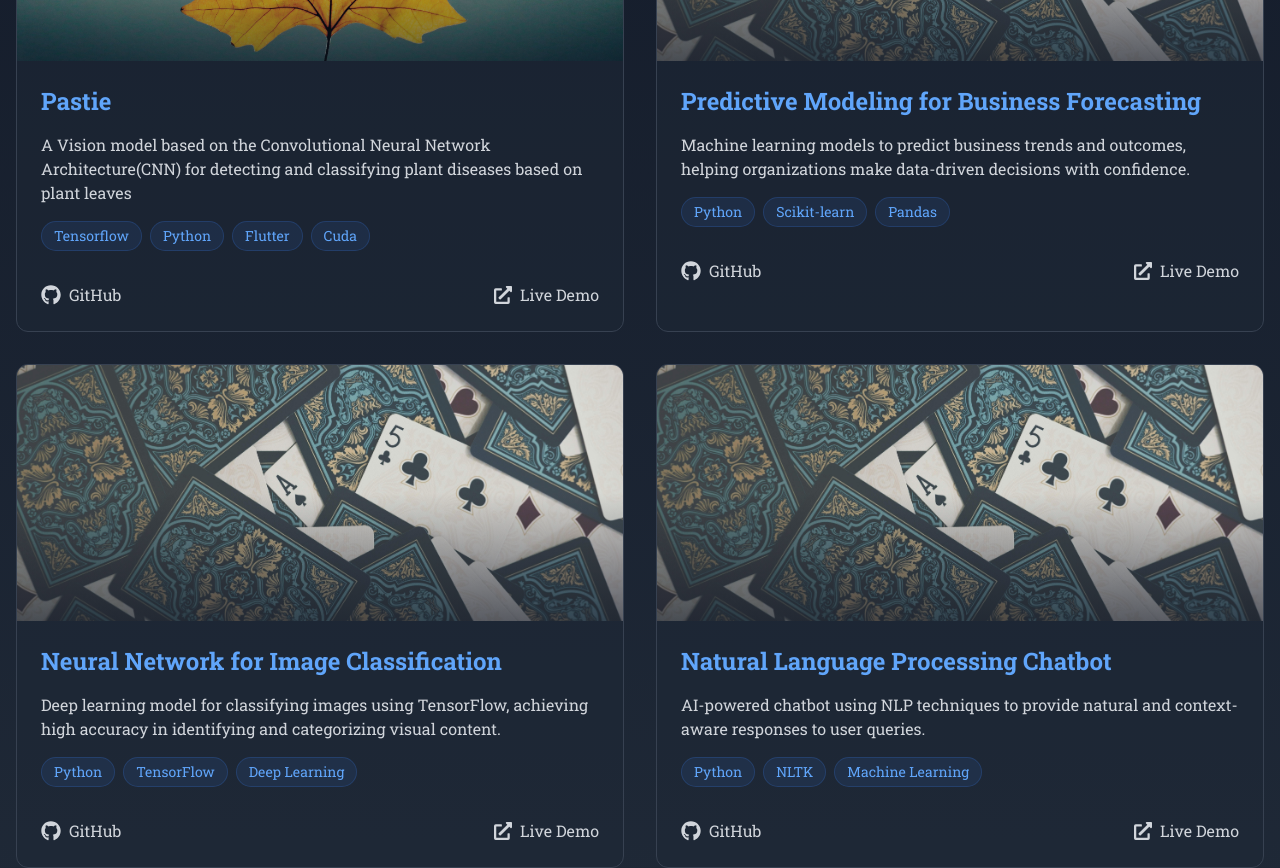
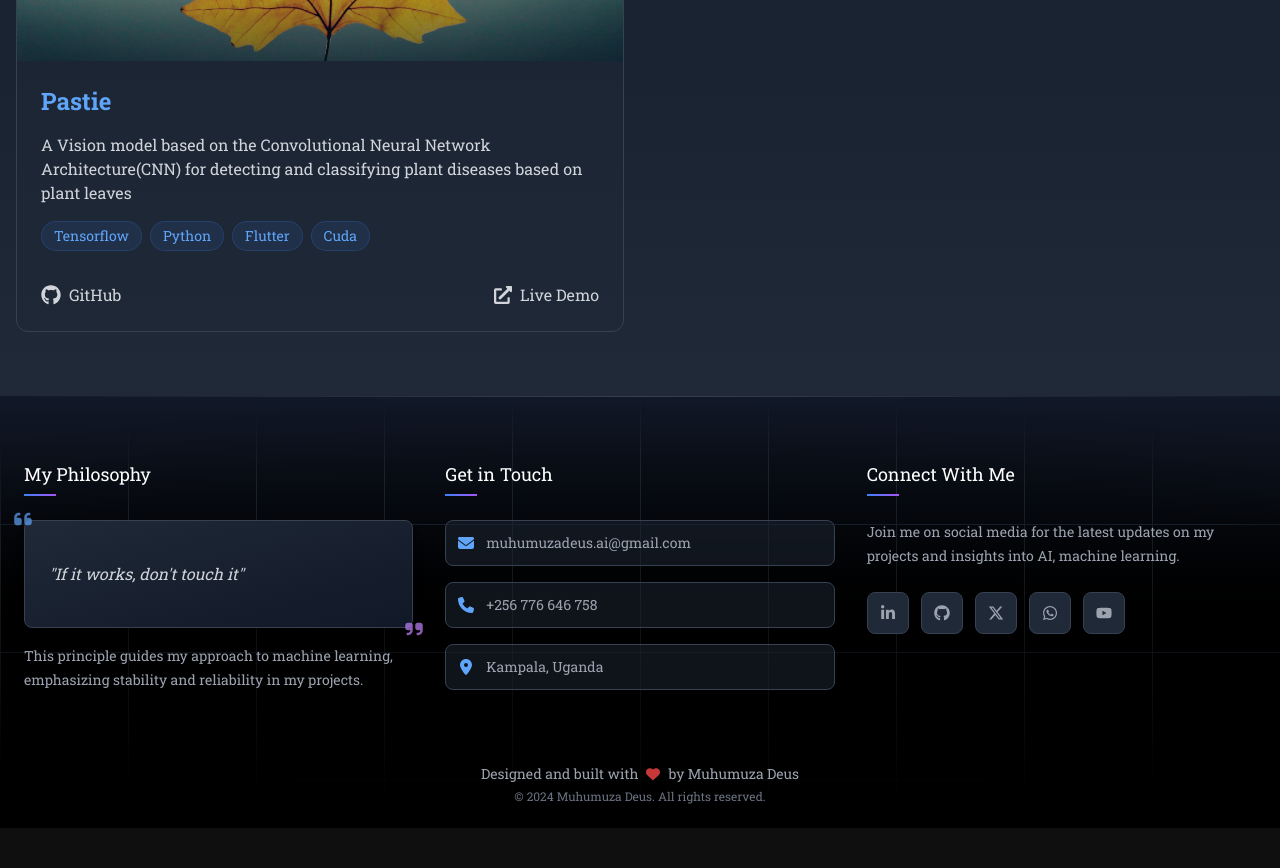
Before and after one commit to MDeus-ai/deus, a React (Create React App) app: page /projects in a window 1280 px wide. Shown: the part 580-1448 px from the top of the page. After the commit the page ends 1408 px from the top, so only its background shows below. Built offline with nearby package versions, Linux system fonts and the light colour scheme.

Commit message:
removed all placeholder content

```diff
--- a/src/pages/HomePage.js
+++ b/src/pages/HomePage.js
@@ -41,13 +41,6 @@ const certifications = [
     image: "/assets/images/certs/coursera.png",
     link: "https://www.kaggle.com/learn/certification/muhumuzadeusai/intermediate-machine-learning"
   },
-  {
-    title: "Data Science Professional Certificate",
-    provider: "IBM",
-    date: "2023",
-    image: "/assets/images/certs/ibm.png",
-    link: "#"
-  }
 ];
 
 
--- a/src/pages/ProjectsPage.js
+++ b/src/pages/ProjectsPage.js
@@ -14,33 +14,6 @@ const ProjectsPage = () => {
       demo: "https://your-data-dashboard-demo.com",
       tags: ["Tensorflow", "Python", "Flutter", "Cuda"]
     },
-    {
-      id: 2,
-      title: "Predictive Modeling for Business Forecasting",
-      description: "Machine learning models to predict business trends and outcomes, helping organizations make data-driven decisions with confidence.",
-      image: "/assets/images/project/cover_1.jpg",
-      github: "https://github.com/yourusername/predictive-modeling",
-      demo: "https://your-predictive-model-demo.com",
-      tags: ["Python", "Scikit-learn", "Pandas"]
-    },
-    {
-      id: 3,
-      title: "Neural Network for Image Classification",
-      description: "Deep learning model for classifying images using TensorFlow, achieving high accuracy in identifying and categorizing visual content.",
-      image: "/assets/images/project/cover_1.jpg",
-      github: "https://github.com/yourusername/image-classification",
-      demo: "https://your-image-classifier-demo.com",
-      tags: ["Python", "TensorFlow", "Deep Learning"]
-    },
-    {
-      id: 4,
-      title: "Natural Language Processing Chatbot",
-      description: "AI-powered chatbot using NLP techniques to provide natural and context-aware responses to user queries.",
-      image: "/assets/images/project/cover_1.jpg",
-      github: "https://github.com/yourusername/nlp-chatbot",
-      demo: "https://your-chatbot-demo.com",
-      tags: ["Python", "NLTK", "Machine Learning"]
-    }
   ];
 
   useEffect(() => {
--- a/src/pages/kagglePage.js
+++ b/src/pages/kagglePage.js
@@ -49,27 +49,6 @@ const KagglePortfolio = () => {
       tags: ["Regression", "Feature Selection", "XGBoost", "CatBoost", "LightGBM"],
       medal: "non"
     },
-    {
-      id: 3,
-      title: "MNIST Digit Recognizer",
-      description: "Deep learning approach to digit recognition. Implemented CNN architecture with data augmentation and ensemble techniques.",
-      status: "in-progress",
-      rank: 245,
-      totalParticipants: 8900,
-      score: 0.99125,
-      percentile: 95,
-      notebooks: [
-        {
-          title: "MNIST CNN with PyTorch",
-          link: "https://www.kaggle.com/code/username/mnist-cnn-pytorch",
-          stars: 18
-        }
-      ],
-      competitionLink: "https://www.kaggle.com/competitions/digit-recognizer",
-      githubRepo: "https://github.com/username/mnist-competition",
-      tags: ["Deep Learning", "Computer Vision", "PyTorch"],
-      medal: "bronze"
-    }
   ];
 
   const filteredCompetitions = competitions
```
